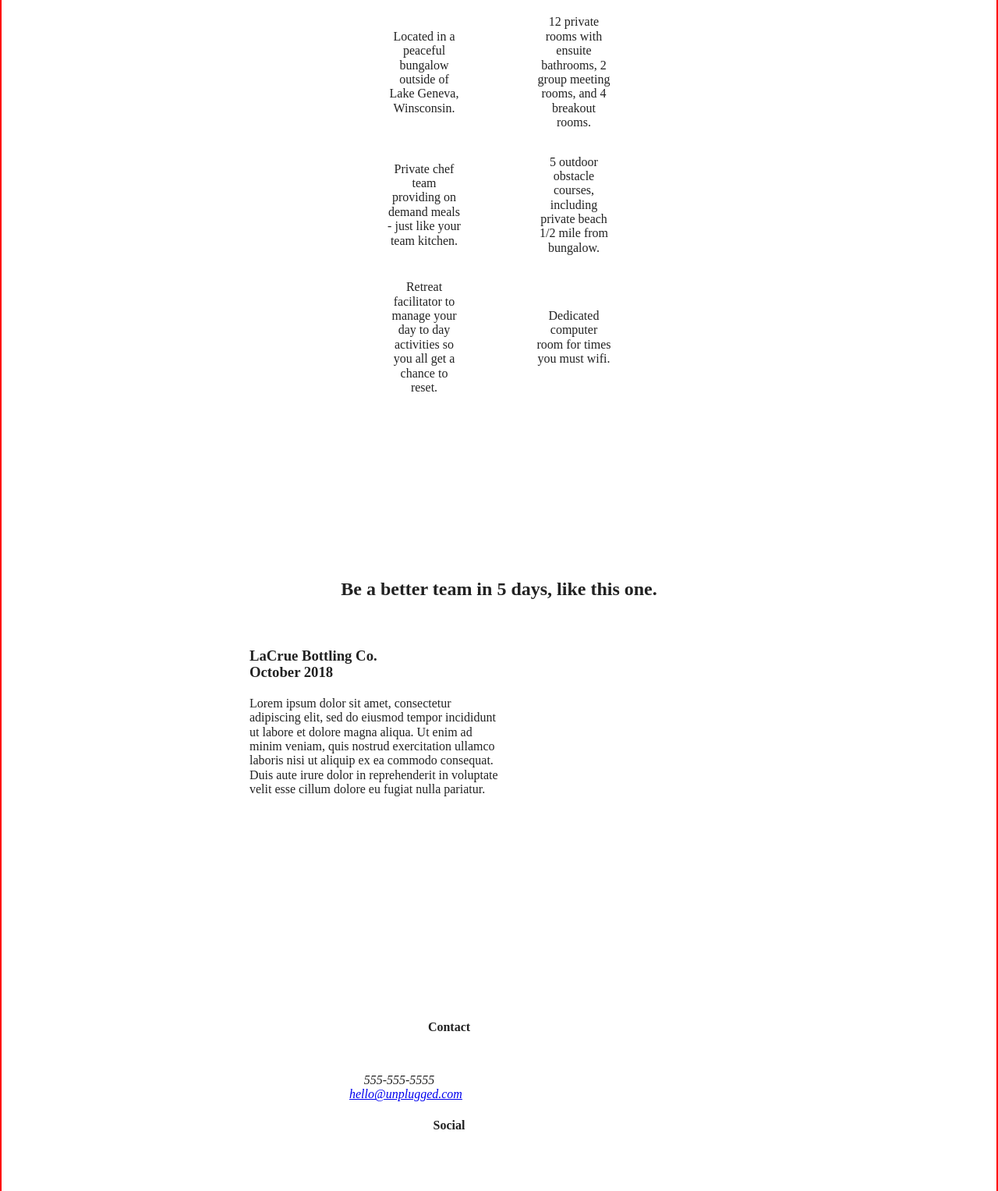
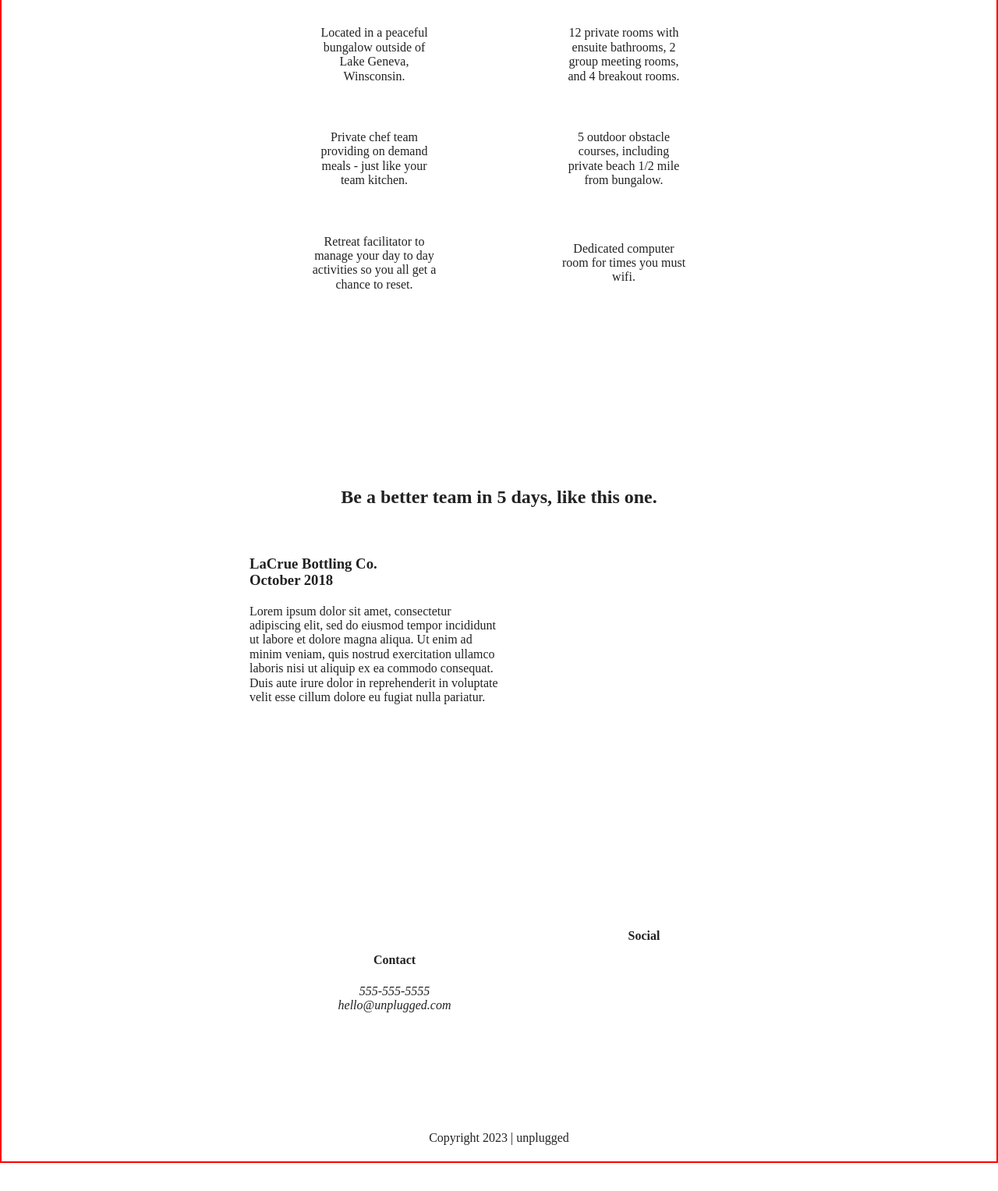
Before and after one commit to Harobulus/unplugged-project, a website built with Parcel: page index.html in a window 1280 px wide. Shown: the part 1016-2543 px from the top of the page at 78% size. After the commit the page ends 2507 px from the top, so only its background shows below. Built offline with nearby package versions, Linux system fonts and the light colour scheme.

Commit message:
updated code for tablets

```diff
--- a/css/main.css
+++ b/css/main.css
@@ -139,18 +139,21 @@ header nav ul {
   padding: 0;
 }
 
+footer {
+  flex-direction: column;
+}
+
 footer p {
   margin: 0;
 }
 
-.footer-content {
-  display: flex;
-  justify-content: center;
-  align-items: center;
-  flex-direction: column;
+footer .content-wrapper {
+  width: 55%;
+  margin: 50px 0;
 }
 
-footer .contact {
+footer .contact,
+footer .social {
   margin: 50px 0;
   text-align: center;
 }
@@ -169,10 +172,6 @@ footer .social-icons p {
 }
 
 footer .copyright {
-  margin: 20px 0;
-}
-
-.contact h4 {
   margin: 20px 0;
 }
 
@@ -225,25 +224,19 @@ input[type="button"] {
 .features {
   display: flex;
   justify-content: center;
-  align-items: center;
-}
-
-.features .content-wrapper {
-  display: flex;
-  justify-content: center;
   flex-flow: row wrap;
 }
 
 .features h2 {
-  /* width: 90%; */
-  display: flex;
-  justify-content: center;
-  align-items: center;
   margin-bottom: 60px;
 }
 
+.features article {
+  width: 63%;
+  margin: 30px 0;
+}
+
 .features .features-items {
-  width: 60%;
   display: flex;
   justify-content: center;
   align-items: center;
@@ -251,16 +244,9 @@ input[type="button"] {
   text-align: center;
 }
 
-.features .features-items .features-item-description {
-  display: flex;
-  align-items: center;
-  justify-content: center;
+.features p {
+  margin: 0;
 }
-
-.features .fontawesome-icon {
-  margin-bottom: 40px;
-}
-
 /* Reviews */
 
 .reviews {
@@ -310,6 +296,8 @@ FAQ Page
 .faq {
   display: flex;
   justify-content: center;
+  align-items: center;
+  flex-flow: row wrap;
 }
 
 .faq .content-wrapper {
@@ -325,7 +313,7 @@ FAQ Page
 }
 
 .sample-question {
-  margin-bottom: 50px 0;
+  margin-bottom: 50px;
 }
 
 /*
@@ -471,11 +459,11 @@ FAQ Page
 
   /* Features */
 
-  .features .individual-feature {
+  .features article {
     display: flex;
     justify-content: center;
     align-items: center;
-    flex-flow: row wrap;
+    flex-flow: column wrap;
     flex-basis: 50%;
   }
 
@@ -495,27 +483,24 @@ FAQ Page
   }
 
   /* Footer */
-  footer (
-    /* flex-direction: column; */
-  )
 
   footer .content-wrapper {
-    width: 65%;
+    width: 100%;
     margin: 100px 0;
-    display: flex;
   }
 
   .footer-content {
-    width: 80%;
+    display: flex;
+    justify-content: space-around;
+    align-items: center;
   }
 
   footer .contact {
     margin-bottom: 0;
-    width: 50%;
   }
 
   footer .copyright {
-    width: 100%;
+    width: ;
   }
 
   .faq-content {
--- a/index.html
+++ b/index.html
@@ -86,47 +86,47 @@
             Have the work week you always dreamed of - without the bad wifi.
           </h2>
           <div class="features-items">
-            <div class="individual-feature">
+            <article>
               <p class="fontawesome-icon"></p>
               <p class="features-item-description">
                 Located in a peaceful bungalow outside of Lake Geneva,
                 Winsconsin.
               </p>
-            </div>
-            <div class="individual-feature">
+            </article>
+            <article>
               <p class="fontawesome-icon"></p>
               <p class="features-item-description">
                 12 private rooms with ensuite bathrooms, 2 group meeting rooms,
                 and 4 breakout rooms.
               </p>
-            </div>
-            <div class="individual-feature">
+            </article>
+            <article>
               <p class="fontawesome-icon"></p>
               <p class="features-item-description">
                 Private chef team providing on demand meals - just like your
                 team kitchen.
               </p>
-            </div>
-            <div class="individual-feature">
+            </article>
+            <article>
               <p class="fontawesome-icon"></p>
               <p class="features-item-description">
                 5 outdoor obstacle courses, including private beach 1/2 mile
                 from bungalow.
               </p>
-            </div>
-            <div class="individual-feature">
+            </article>
+            <article>
               <p class="fontawesome-icon"></p>
               <p class="features-item-description">
                 Retreat facilitator to manage your day to day activities so you
                 all get a chance to reset.
               </p>
-            </div>
-            <div class="individual-feature" S>
+            </article>
+            <article>
               <p class="fontawesome-icon"></p>
               <p class="features-item-description">
                 Dedicated computer room for times you must wifi.
               </p>
-            </div>
+            </article>
           </div>
         </div>
       </section>
@@ -164,8 +164,8 @@
           <!--Another flexbox. This one will center all of the contact info.-->
           <div class="contact">
             <h4>Contact</h4>
-              <address class="contact">
-                <p>555-555-5555<br /><a href="#">hello@unplugged.com</a></p>
+            <address class="contact-details">
+              <p>555-555-5555<br />hello@unplugged.com</p>
             </address>
           </div>
           <div class="social">
```
Lines whose indentation alone changed are shown as unchanged.
